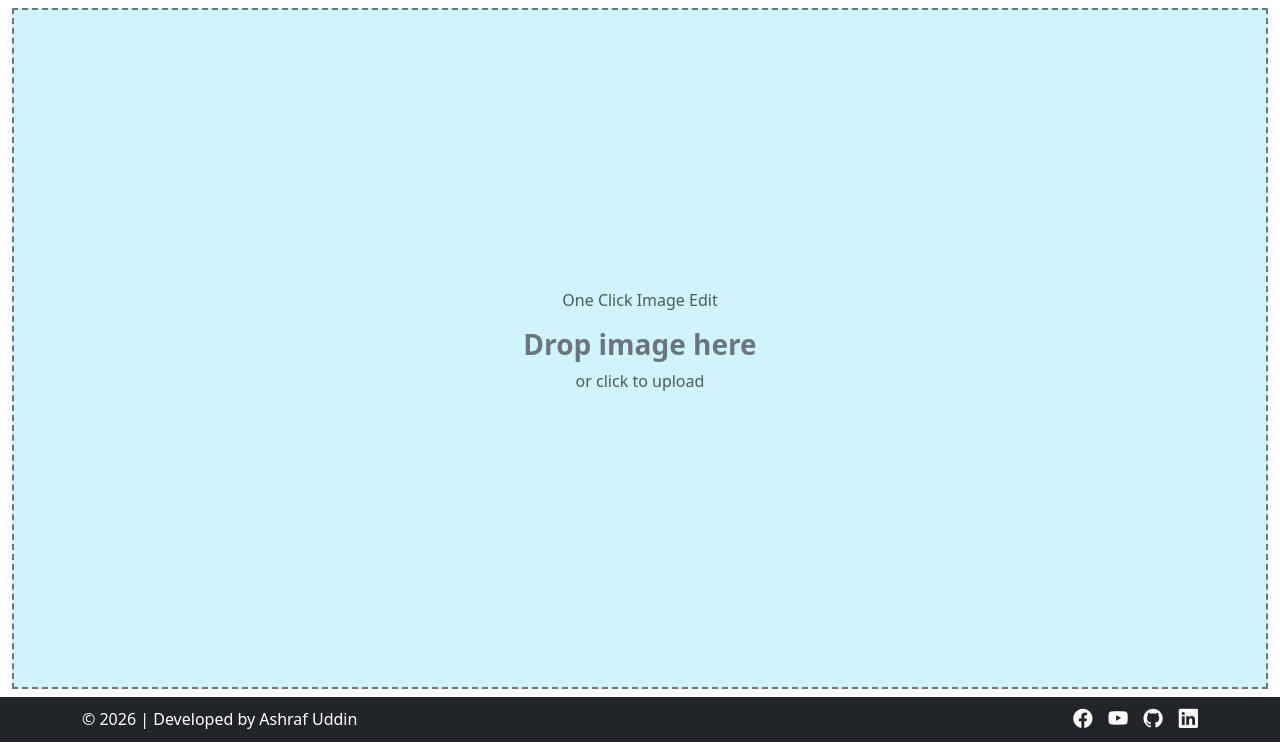
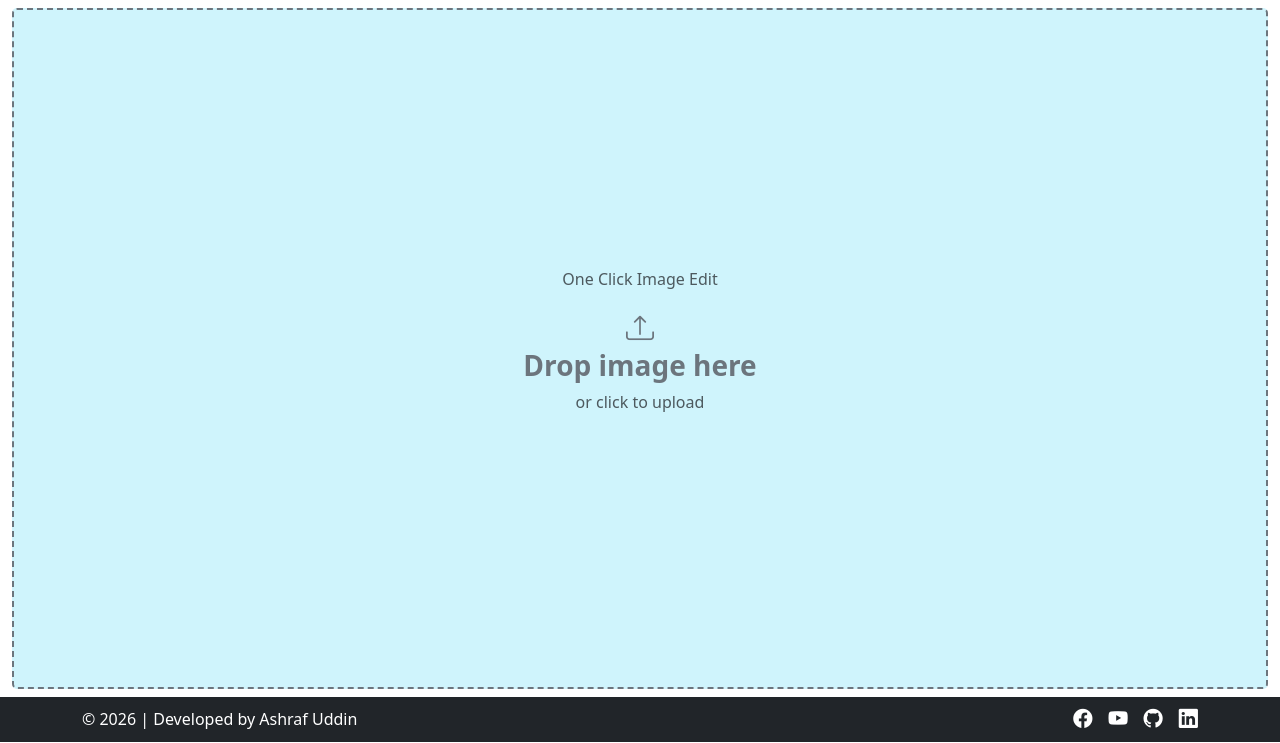
Before and after one commit to techtobit/easyedit, a FastAPI app: page / in a window 1280 px wide. Shown: the part 57-800 px from the top of the page. Run offline with FastAPI, Linux system fonts and the light colour scheme; parts of the project's set-up code (start-up, migrations or seed data) failed here and were passed over; some libraries are stand-ins or nearby versions.

Commit message:
polished upload form

```diff
--- a/app/main.py
+++ b/app/main.py
@@ -65,7 +65,7 @@ async def create_upload_file(
         # CASE 1: custom size + custom color
         # mediapipe → removebg → add color → upscaler
         # --------------------------------------------------
-        if is_custom_size and color_type == "custom":
+        if is_custom_size and color_type == "cus`t12tom":
             cropped_img = await detect_and_crop(img_to_btyes, input_width, input_height)
             if cropped_img is None:
                 return {"error": "No face detected"}
--- a/template/index.html
+++ b/template/index.html
@@ -50,13 +50,14 @@
         <!-- style="height: calc(100vh - 127px);" -->
 
     <!-- Upload / Preview Area -->
-    <div id="dropZone" style="border: 2px; border-style: dashed;"
+    <div id="dropZone" style="border: 2px; border-style: dashed; border-radius: 5px;"
       class="flex-grow-1 bg-info-subtle d-flex align-items-center justify-content-center text-secondary position-relative">
 
       <input type="file" name="image" id="fileUpload" accept="image/*" class="d-none">
       <!-- Upload prompt -->
       <div id="uploadContent" class="text-center" style="cursor:pointer;">
         <p class="text-muted">One Click Image Edit</p>
+        <i class="bi bi-upload fs-3"></i>
         <h3 class="fw-bold">Drop image here</h3>
         <p class="text-muted">or click to upload</p>
       </div>
@@ -65,8 +66,8 @@
       <div id="previewContainer" class="d-none w-100 h-100">
         <div class="row h-100 w-100 g-0 bg-light">
           <!-- Left Column - Image -->
-          <div class="col-7 d-flex justify-content-center border-end">
-            <img id="previewImage" class="border border-dark m-2" style="width: 50%;" />
+          <div class="col-7 my-2 d-flex justify-content-center border-end">
+            <img id="previewImage" class="object-fit-contain border border-dark" style="width: 45%;" />
           </div>
           <!-- Right Column - Controls -->
           <div class="col-5 d-flex flex-column justify-content-center align-items-center p-3 bg-white">
```
